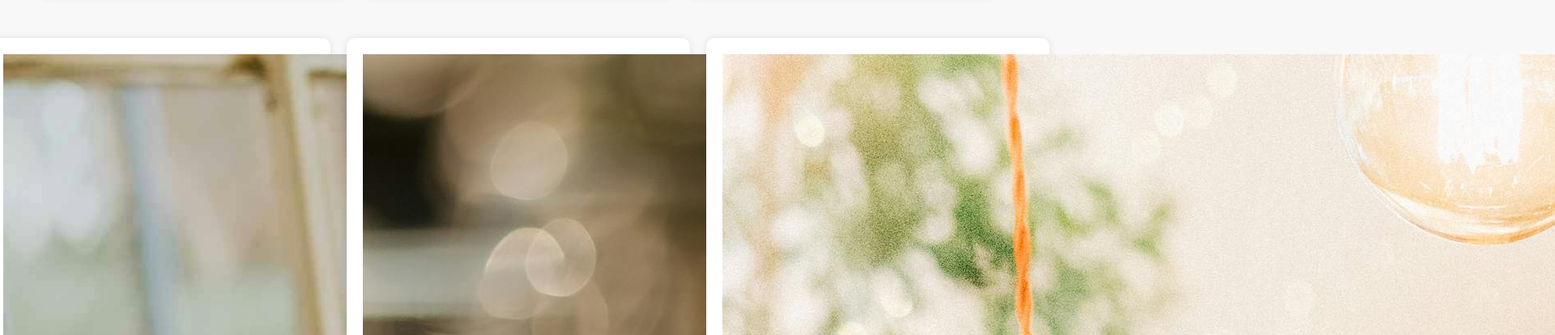
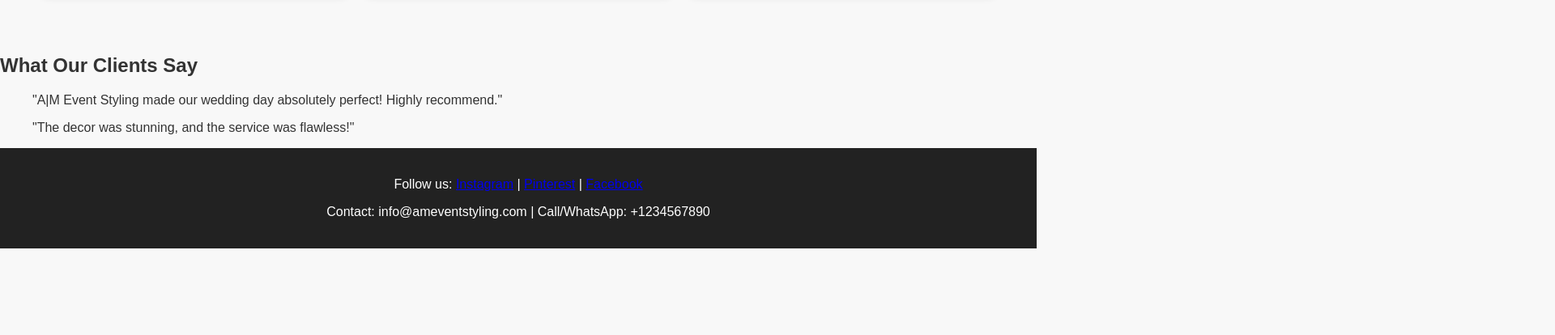
Before and after one commit to bidsforbusiness/AMEventStyling, a plain HTML site: page index.html in a window 1280 px wide. Shown: the part 686-1100 px from the top of the page at 81% size, 1920 px wide, since content can reach past the window. After the commit the page ends 993 px from the top, so only its background shows below. Drawn offline with Linux system fonts and the light colour scheme.

Commit message:
Update index.html

```diff
--- a/index.html
+++ b/index.html
@@ -47,25 +47,36 @@
             </div>
         </div>
     </section>
-    <div class="service-grid">
-    <div class="service-item">
-        <img src="images/dry-hire..jpg" alt="Dry Hire">
-        <h3>Dry Hire</h3>
-    </div>
-    <div class="service-item">
-        <img src="images/wedding-planning..jpg" alt="Wedding Planning">
-        <h3>Wedding Planning & Design</h3>
-    </div>
-    <div class="service-item">
-        <img src="images/event-styling..jpg" alt="Event Styling">
-        <h3>Event Styling</h3>
-    </div>
-</div>
+
+    <section id="testimonials" class="testimonials">
+        <h2>What Our Clients Say</h2>
+        <blockquote>"A|M Event Styling made our wedding day absolutely perfect! Highly recommend."</blockquote>
+        <blockquote>"The decor was stunning, and the service was flawless!"</blockquote>
+    </section>
+
     <footer>
         <div class="footer-content">
             <p>Follow us: <a href="#">Instagram</a> | <a href="#">Pinterest</a> | <a href="#">Facebook</a></p>
             <p>Contact: info@ameventstyling.com | Call/WhatsApp: +1234567890</p>
         </div>
     </footer>
+
+    <!-- AI Chatbot Integration -->
+    <script>
+        (function() {
+            var chatbot = document.createElement('script');
+            chatbot.src = 'https://cdn.botpress.cloud/webchat/v1/inject.js';
+            chatbot.async = true;
+            document.body.appendChild(chatbot);
+
+            chatbot.onload = function() {
+                window.botpressWebChat.init({
+                    "botId": "YOUR_BOT_ID_HERE",
+                    "host": "https://cdn.botpress.cloud/webchat/v1",
+                    "clientId": "YOUR_CLIENT_ID_HERE"
+                });
+            };
+        })();
+    </script>
 </body>
 </html>
```
